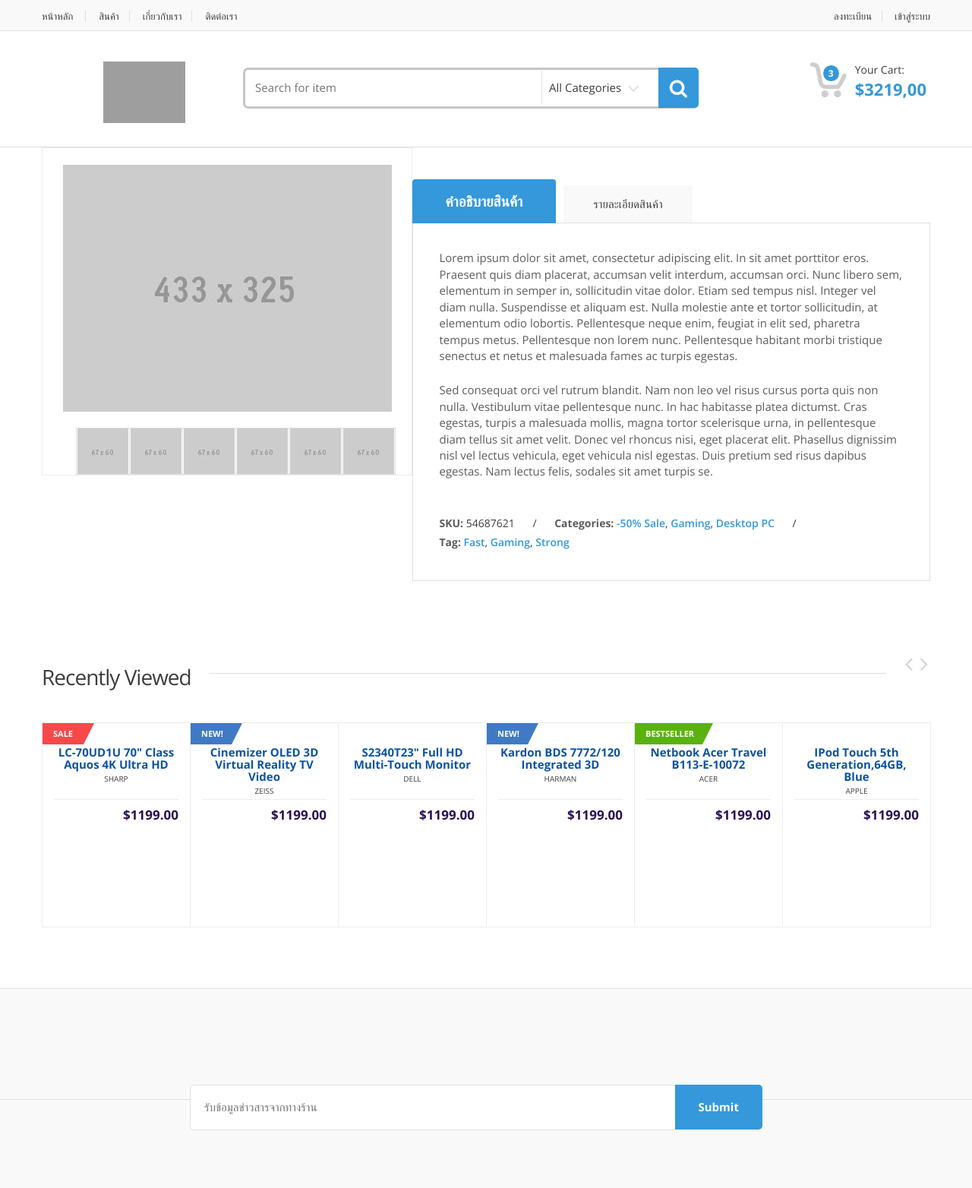
After one commit to parnpresso/ecommerce-codeigniter, a CodeIgniter app: page /asia/index.php/site/singleproduct in a window 1280 px wide. The commit adds this page. Shown: the top 1564 px of the page at 76% size. Run offline with CodeIgniter, Linux system fonts and the light colour scheme; some libraries are stand-ins or nearby versions; grey boxes are pictures that could not be loaded.

Commit message:
singlepro

```diff
--- a/application/controllers/Site.php
+++ b/application/controllers/Site.php
@@ -33,7 +33,11 @@ class Site extends CI_Controller {
 		$this->load->view('register');
 		$this->load->view('includes/footer');
 	}
-
+	public function singleproduct() {
+		$this->load->view('includes/header');
+		$this->load->view('singleproduct');
+		$this->load->view('includes/footer');
+	}
 
 
 	public function login_validation() {
--- a/application/views/contact.php
+++ b/application/views/contact.php
@@ -57,7 +57,7 @@
 				<section class="our-store section inner-left-xs">
 					<h2 class="bordered">เอเชียการไฟฟ้า</h2>
 					<address>
-						158/1 ถนน ช้างเผือกิ <br/>
+						158/1 ถนน ช้างเผือก <br/>
 						 ตำบล ศรีภูมิ อำเภอเมืองเชียงใหม่<br/>
 						 จังหวัดเชียงใหม่
 					</address>
--- a/application/views/includes/footer.php
+++ b/application/views/includes/footer.php
@@ -8,7 +8,7 @@
             <div class="col-xs-12 col-sm-8 col-sm-offset-2 no-padding">
                 <form role="form">
 
-                  <h>รับข้อมูลข่าวสารจากทางร้าน</h>
+
                 </br>
                     <input placeholder="รับข้อมูลข่าวสารจากทางร้าน">
                     <button class="le-button">Submit</button>
--- /dev/null
+++ b/application/views/singleproduct.php
@@ -0,0 +1,438 @@
+<div class="container">
+
+     <div class="no-margin col-xs-12 col-sm-6 col-md-5 gallery-holder">
+<div class="product-item-holder size-big single-product-gallery small-gallery">
+
+    <div id="owl-single-product">
+        <div class="single-product-gallery-item" id="slide1">
+            <a data-rel="prettyphoto" href="images/products/product-gallery-01.jpg">
+                <img class="img-responsive" alt="" src="<?php echo public_url();?><?php echo public_url();?>assets/images/blank.gif" data-echo="<?php echo public_url();?>assets/images/products/product-gallery-01.jpg" />
+            </a>
+        </div><!-- /.single-product-gallery-item -->
+
+        <div class="single-product-gallery-item" id="slide2">
+            <a data-rel="prettyphoto" href="images/products/product-gallery-01.jpg">
+                <img class="img-responsive" alt="" src="<?php echo public_url();?>assets/images/blank.gif" data-echo="<?php echo public_url();?>assets/images/products/product-gallery-01.jpg" />
+            </a>
+        </div><!-- /.single-product-gallery-item -->
+
+        <div class="single-product-gallery-item" id="slide3">
+            <a data-rel="prettyphoto" href="images/products/product-gallery-01.jpg">
+                <img class="img-responsive" alt="" src="<?php echo public_url();?>assets/images/blank.gif" data-echo="<?php echo public_url();?>assets/images/products/product-gallery-01.jpg" />
+            </a>
+        </div><!-- /.single-product-gallery-item -->
+    </div><!-- /.single-product-slider -->
+
+
+    <div class="single-product-gallery-thumbs gallery-thumbs">
+
+        <div id="owl-single-product-thumbnails">
+            <a class="horizontal-thumb active" data-target="#owl-single-product" data-slide="0" href="#slide1">
+                <img width="67" alt="" src="<?php echo public_url();?>assets/images/blank.gif" data-echo="<?php echo public_url();?>assets/images/products/gallery-thumb-01.jpg" />
+            </a>
+
+            <a class="horizontal-thumb" data-target="#owl-single-product" data-slide="1" href="#slide2">
+                <img width="67" alt="" src="<?php echo public_url();?>assets/images/blank.gif" data-echo="<?php echo public_url();?>assets/images/products/gallery-thumb-01.jpg" />
+            </a>
+
+            <a class="horizontal-thumb" data-target="#owl-single-product" data-slide="2" href="#slide3">
+                <img width="67" alt="" src="<?php echo public_url();?>assets/images/blank.gif" data-echo="<?php echo public_url();?>assets/images/products/gallery-thumb-01.jpg" />
+            </a>
+
+            <a class="horizontal-thumb" data-target="#owl-single-product" data-slide="0" href="#slide1">
+                <img width="67" alt="" src="<?php echo public_url();?>assets/images/blank.gif" data-echo="<?php echo public_url();?>assets/images/products/gallery-thumb-01.jpg" />
+            </a>
+
+            <a class="horizontal-thumb" data-target="#owl-single-product" data-slide="1" href="#slide2">
+                <img width="67" alt="" src="<?php echo public_url();?>assets/images/blank.gif" data-echo="<?php echo public_url();?>assets/images/products/gallery-thumb-01.jpg" />
+            </a>
+
+            <a class="horizontal-thumb" data-target="#owl-single-product" data-slide="2" href="#slide3">
+                <img width="67" alt="" src="<?php echo public_url();?>assets/images/blank.gif" data-echo="<?php echo public_url();?>assets/images/products/gallery-thumb-01.jpg" />
+            </a>
+
+            <a class="horizontal-thumb" data-target="#owl-single-product" data-slide="0" href="#slide1">
+                <img width="67" alt="" src="<?php echo public_url();?>assets/images/blank.gif" data-echo="<?php echo public_url();?>assets/images/products/gallery-thumb-01.jpg" />
+            </a>
+
+            <a class="horizontal-thumb" data-target="#owl-single-product" data-slide="1" href="#slide2">
+                <img width="67" alt="" src="<?php echo public_url();?>assets/images/blank.gif" data-echo="<?php echo public_url();?>assets/images/products/gallery-thumb-01.jpg" />
+            </a>
+
+            <a class="horizontal-thumb" data-target="#owl-single-product" data-slide="2" href="#slide3">
+                <img width="67" alt="" src="<?php echo public_url();?>assets/images/blank.gif" data-echo="<?php echo public_url();?>assets/images/products/gallery-thumb-01.jpg" />
+            </a>
+        </div><!-- /#owl-single-product-thumbnails -->
+
+        <div class="nav-holder left hidden-xs">
+            <a class="prev-btn slider-prev" data-target="#owl-single-product-thumbnails" href="#prev"></a>
+        </div><!-- /.nav-holder -->
+
+        <div class="nav-holder right hidden-xs">
+            <a class="next-btn slider-next" data-target="#owl-single-product-thumbnails" href="#next"></a>
+        </div><!-- /.nav-holder -->
+
+    </div><!-- /.gallery-thumbs -->
+
+</div><!-- /.single-product-gallery -->
+</div><!-- /.gallery-holder -->
+
+
+<!-- ========================================= SINGLE PRODUCT TAB ========================================= -->
+<section id="single-product-tab">
+<div class="container">
+    <div class="tab-holder">
+  <div class="no-margin col-xs-12 col-sm-7 body-holder">
+        <ul class="nav nav-tabs simple" >
+            <li class="active"><a href="#description" data-toggle="tab">คำอธิบายสินค้า</a></li>
+            <li><a href="#additional-info" data-toggle="tab">รายละเอียดสินค้า</a></li>
+
+        </ul><!-- /.nav-tabs -->
+
+        <div class="tab-content">
+            <div class="tab-pane active" id="description">
+                <p>Lorem ipsum dolor sit amet, consectetur adipiscing elit. In sit amet porttitor eros. Praesent quis diam placerat, accumsan velit interdum, accumsan orci. Nunc libero sem, elementum in semper in, sollicitudin vitae dolor. Etiam sed tempus nisl. Integer vel diam nulla. Suspendisse et aliquam est. Nulla molestie ante et tortor sollicitudin, at elementum odio lobortis. Pellentesque neque enim, feugiat in elit sed, pharetra tempus metus. Pellentesque non lorem nunc. Pellentesque habitant morbi tristique senectus et netus et malesuada fames ac turpis egestas.</p>
+
+                <p>Sed consequat orci vel rutrum blandit. Nam non leo vel risus cursus porta quis non nulla. Vestibulum vitae pellentesque nunc. In hac habitasse platea dictumst. Cras egestas, turpis a malesuada mollis, magna tortor scelerisque urna, in pellentesque diam tellus sit amet velit. Donec vel rhoncus nisi, eget placerat elit. Phasellus dignissim nisl vel lectus vehicula, eget vehicula nisl egestas. Duis pretium sed risus dapibus egestas. Nam lectus felis, sodales sit amet turpis se.</p>
+
+
+
+
+                <div class="meta-row">
+                    <div class="inline">
+                        <label>SKU:</label>
+                        <span>54687621</span>
+                    </div><!-- /.inline -->
+
+                    <span class="seperator">/</span>
+
+                    <div class="inline">
+                        <label>categories:</label>
+                        <span><a href="#">-50% sale</a>,</span>
+                        <span><a href="#">gaming</a>,</span>
+                        <span><a href="#">desktop PC</a></span>
+                    </div><!-- /.inline -->
+
+                    <span class="seperator">/</span>
+
+                    <div class="inline">
+                        <label>tag:</label>
+                        <span><a href="#">fast</a>,</span>
+                        <span><a href="#">gaming</a>,</span>
+                        <span><a href="#">strong</a></span>
+                    </div><!-- /.inline -->
+                </div><!-- /.meta-row -->
+            </div><!-- /.tab-pane #description -->
+
+            <div class="tab-pane" id="additional-info">
+                <ul class="tabled-data">
+                    <li>
+                        <label>weight</label>
+                        <div class="value">7.25 kg</div>
+                    </li>
+                    <li>
+                        <label>dimensions</label>
+                        <div class="value">90x60x90 cm</div>
+                    </li>
+                    <li>
+                        <label>size</label>
+                        <div class="value">one size fits all</div>
+                    </li>
+                    <li>
+                        <label>color</label>
+                        <div class="value">white</div>
+                    </li>
+                    <li>
+                        <label>guarantee</label>
+                        <div class="value">5 years</div>
+                    </li>
+
+                    <li>
+                        <label>price</label>
+                        <div class="value">฿1200</div>
+                    </li>
+                </ul><!-- /.tabled-data -->
+
+
+              </br>
+                    <div class="le-quantity">
+                        <form>
+                            <a class="minus" href="#reduce"></a>
+                            <input name="quantity" readonly="readonly" type="text" value="1" />
+                            <a class="plus" href="#add"></a>
+                        </form>
+                    </div>
+                    <a id="addto-cart" href="cart.html" class="le-button huge">add to cart</a>
+
+
+
+                <div class="meta-row">
+                    <div class="inline">
+                        <label>SKU:</label>
+                        <span>54687621</span>
+                    </div><!-- /.inline -->
+
+                    <span class="seperator">/</span>
+
+                    <div class="inline">
+                        <label>categories:</label>
+                        <span><a href="#">-50% sale</a>,</span>
+                        <span><a href="#">gaming</a>,</span>
+                        <span><a href="#">desktop PC</a></span>
+                    </div><!-- /.inline -->
+
+                    <span class="seperator">/</span>
+
+                    <div class="inline">
+                        <label>tag:</label>
+                        <span><a href="#">fast</a>,</span>
+                        <span><a href="#">gaming</a>,</span>
+                        <span><a href="#">strong</a></span>
+
+                    </div><!-- /.inline -->
+                </div><!-- /.meta-row -->
+            </div><!-- /.tab-pane #additional-info -->
+
+
+            </div><!-- /.qnt-holder -->
+        </div><!-- /.tab-content -->
+</div><!-- /.body -->
+</div><!-- /.body-holder -->
+</div><!-- /.container -->
+</div><!-- /.single-product -->
+
+
+<!-- ========================================= RECENTLY VIEWED ========================================= -->
+<section id="recently-reviewd" class="wow fadeInUp">
+<div class="container">
+<div class="carousel-holder hover">
+
+  <div class="title-nav">
+    <h2 class="h1">Recently Viewed</h2>
+    <div class="nav-holder">
+      <a href="#prev" data-target="#owl-recently-viewed" class="slider-prev btn-prev fa fa-angle-left"></a>
+      <a href="#next" data-target="#owl-recently-viewed" class="slider-next btn-next fa fa-angle-right"></a>
+    </div>
+  </div><!-- /.title-nav -->
+
+  <div id="owl-recently-viewed" class="owl-carousel product-grid-holder">
+    <div class="no-margin carousel-item product-item-holder size-small hover">
+      <div class="product-item">
+        <div class="ribbon red"><span>sale</span></div>
+        <div class="image">
+          <img alt="" src="<?php echo public_url();?>assets/images/blank.gif" data-echo="<?php echo public_url();?>assets/images/products/product-11.jpg" />
+        </div>
+        <div class="body">
+          <div class="title">
+            <a href="single-product.html">LC-70UD1U 70" class aquos 4K ultra HD</a>
+          </div>
+          <div class="brand">Sharp</div>
+        </div>
+        <div class="prices">
+          <div class="price-current text-right">$1199.00</div>
+        </div>
+        <div class="hover-area">
+          <div class="add-cart-button">
+            <a href="single-product.html" class="le-button">Add to Cart</a>
+          </div>
+          <div class="wish-compare">
+            <a class="btn-add-to-wishlist" href="#">Add to Wishlist</a>
+            <a class="btn-add-to-compare" href="#">Compare</a>
+          </div>
+        </div>
+      </div><!-- /.product-item -->
+    </div><!-- /.product-item-holder -->
+
+    <div class="no-margin carousel-item product-item-holder size-small hover">
+      <div class="product-item">
+        <div class="ribbon blue"><span>new!</span></div>
+        <div class="image">
+          <img alt="" src="<?php echo public_url();?>assets/images/blank.gif" data-echo="<?php echo public_url();?>assets/images/products/product-12.jpg" />
+        </div>
+        <div class="body">
+          <div class="title">
+            <a href="single-product.html">cinemizer OLED 3D virtual reality TV Video</a>
+          </div>
+          <div class="brand">zeiss</div>
+        </div>
+        <div class="prices">
+          <div class="price-current text-right">$1199.00</div>
+        </div>
+        <div class="hover-area">
+          <div class="add-cart-button">
+            <a href="single-product.html" class="le-button">Add to cart</a>
+          </div>
+          <div class="wish-compare">
+            <a class="btn-add-to-wishlist" href="#">Add to Wishlist</a>
+            <a class="btn-add-to-compare" href="#">Compare</a>
+          </div>
+        </div>
+      </div><!-- /.product-item -->
+    </div><!-- /.product-item-holder -->
+
+    <div class=" no-margin carousel-item product-item-holder size-small hover">
+      <div class="product-item">
+
+        <div class="image">
+          <img alt="" src="<?php echo public_url();?>assets/images/blank.gif" data-echo="<?php echo public_url();?>assets/images/products/product-13.jpg" />
+        </div>
+        <div class="body">
+          <div class="title">
+            <a href="single-product.html">s2340T23" full HD multi-Touch Monitor</a>
+          </div>
+          <div class="brand">dell</div>
+        </div>
+        <div class="prices">
+          <div class="price-current text-right">$1199.00</div>
+        </div>
+        <div class="hover-area">
+          <div class="add-cart-button">
+            <a href="single-product.html" class="le-button">Add to cart</a>
+          </div>
+          <div class="wish-compare">
+            <a class="btn-add-to-wishlist" href="#">Add to Wishlist</a>
+            <a class="btn-add-to-compare" href="#">Compare</a>
+          </div>
+        </div>
+      </div><!-- /.product-item -->
+    </div><!-- /.product-item-holder -->
+
+    <div class=" no-margin carousel-item product-item-holder size-small hover">
+      <div class="product-item">
+        <div class="ribbon blue"><span>new!</span></div>
+        <div class="image">
+          <img alt="" src="<?php echo public_url();?>assets/images/blank.gif" data-echo="<?php echo public_url();?>assets/images/products/product-14.jpg" />
+        </div>
+        <div class="body">
+          <div class="title">
+            <a href="single-product.html">kardon BDS 7772/120 integrated 3D</a>
+          </div>
+          <div class="brand">harman</div>
+        </div>
+        <div class="prices">
+          <div class="price-current text-right">$1199.00</div>
+        </div>
+        <div class="hover-area">
+          <div class="add-cart-button">
+            <a href="single-product.html" class="le-button">Add to cart</a>
+          </div>
+          <div class="wish-compare">
+            <a class="btn-add-to-wishlist" href="#">Add to Wishlist</a>
+            <a class="btn-add-to-compare" href="#">Compare</a>
+          </div>
+        </div>
+      </div><!-- /.product-item -->
+    </div><!-- /.product-item-holder -->
+
+    <div class=" no-margin carousel-item product-item-holder size-small hover">
+      <div class="product-item">
+        <div class="ribbon green"><span>bestseller</span></div>
+        <div class="image">
+          <img alt="" src="<?php echo public_url();?>assets/images/blank.gif" data-echo="<?php echo public_url();?>assets/images/products/product-15.jpg" />
+        </div>
+        <div class="body">
+          <div class="title">
+            <a href="single-product.html">netbook acer travel B113-E-10072</a>
+          </div>
+          <div class="brand">acer</div>
+        </div>
+        <div class="prices">
+          <div class="price-current text-right">$1199.00</div>
+        </div>
+        <div class="hover-area">
+          <div class="add-cart-button">
+            <a href="single-product.html" class="le-button">Add to cart</a>
+          </div>
+          <div class="wish-compare">
+            <a class="btn-add-to-wishlist" href="#">Add to Wishlist</a>
+            <a class="btn-add-to-compare" href="#">Compare</a>
+          </div>
+        </div>
+      </div><!-- /.product-item -->
+    </div><!-- /.product-item-holder -->
+
+    <div class=" no-margin carousel-item product-item-holder size-small hover">
+      <div class="product-item">
+
+        <div class="image">
+          <img alt="" src="<?php echo public_url();?>assets/images/blank.gif" data-echo="<?php echo public_url();?>assets/images/products/product-16.jpg" />
+        </div>
+        <div class="body">
+          <div class="title">
+            <a href="single-product.html">iPod touch 5th generation,64GB, blue</a>
+          </div>
+          <div class="brand">apple</div>
+        </div>
+        <div class="prices">
+          <div class="price-current text-right">$1199.00</div>
+        </div>
+        <div class="hover-area">
+          <div class="add-cart-button">
+            <a href="single-product.html" class="le-button">Add to cart</a>
+          </div>
+          <div class="wish-compare">
+            <a class="btn-add-to-wishlist" href="#">Add to Wishlist</a>
+            <a class="btn-add-to-compare" href="#">Compare</a>
+          </div>
+        </div>
+      </div><!-- /.product-item -->
+    </div><!-- /.product-item-holder -->
+
+    <div class=" no-margin carousel-item product-item-holder size-small hover">
+      <div class="product-item">
+
+        <div class="image">
+          <img alt="" src="<?php echo public_url();?>assets/images/blank.gif" data-echo="<?php echo public_url();?>assets/images/products/product-13.jpg" />
+        </div>
+        <div class="body">
+          <div class="title">
+            <a href="single-product.html">s2340T23" full HD multi-Touch Monitor</a>
+          </div>
+          <div class="brand">dell</div>
+        </div>
+        <div class="prices">
+          <div class="price-current text-right">$1199.00</div>
+        </div>
+        <div class="hover-area">
+          <div class="add-cart-button">
+            <a href="single-product.html" class="le-button">Add to cart</a>
+          </div>
+          <div class="wish-compare">
+            <a class="btn-add-to-wishlist" href="#">Add to Wishlist</a>
+            <a class="btn-add-to-compare" href="#">Compare</a>
+          </div>
+        </div>
+      </div><!-- /.product-item -->
+    </div><!-- /.product-item-holder -->
+
+    <div class=" no-margin carousel-item product-item-holder size-small hover">
+      <div class="product-item">
+        <div class="ribbon blue"><span>new!</span></div>
+        <div class="image">
+          <img alt="" src="<?php echo public_url();?>assets/images/blank.gif" data-echo="<?php echo public_url();?>assets/images/products/product-14.jpg" />
+        </div>
+        <div class="body">
+          <div class="title">
+            <a href="single-product.html">kardon BDS 7772/120 integrated 3D</a>
+          </div>
+          <div class="brand">harman</div>
+        </div>
+        <div class="prices">
+          <div class="price-current text-right">$1199.00</div>
+        </div>
+        <div class="hover-area">
+          <div class="add-cart-button">
+            <a href="single-product.html" class="le-button">Add to cart</a>
+          </div>
+          <div class="wish-compare">
+            <a class="btn-add-to-wishlist" href="#">Add to Wishlist</a>
+            <a class="btn-add-to-compare" href="#">Compare</a>
+          </div>
+        </div>
+      </div><!-- /.product-item -->
+    </div><!-- /.product-item-holder -->
+  </div><!-- /#recently-carousel -->
+
+</div><!-- /.carousel-holder -->
+</div><!-- /.container -->
+</section><!-- /#recently-reviewd -->
```
Also changed, not shown: application/views/home.php (+2 -16 lines), Website/single-product.html (line endings or trailing spaces).
